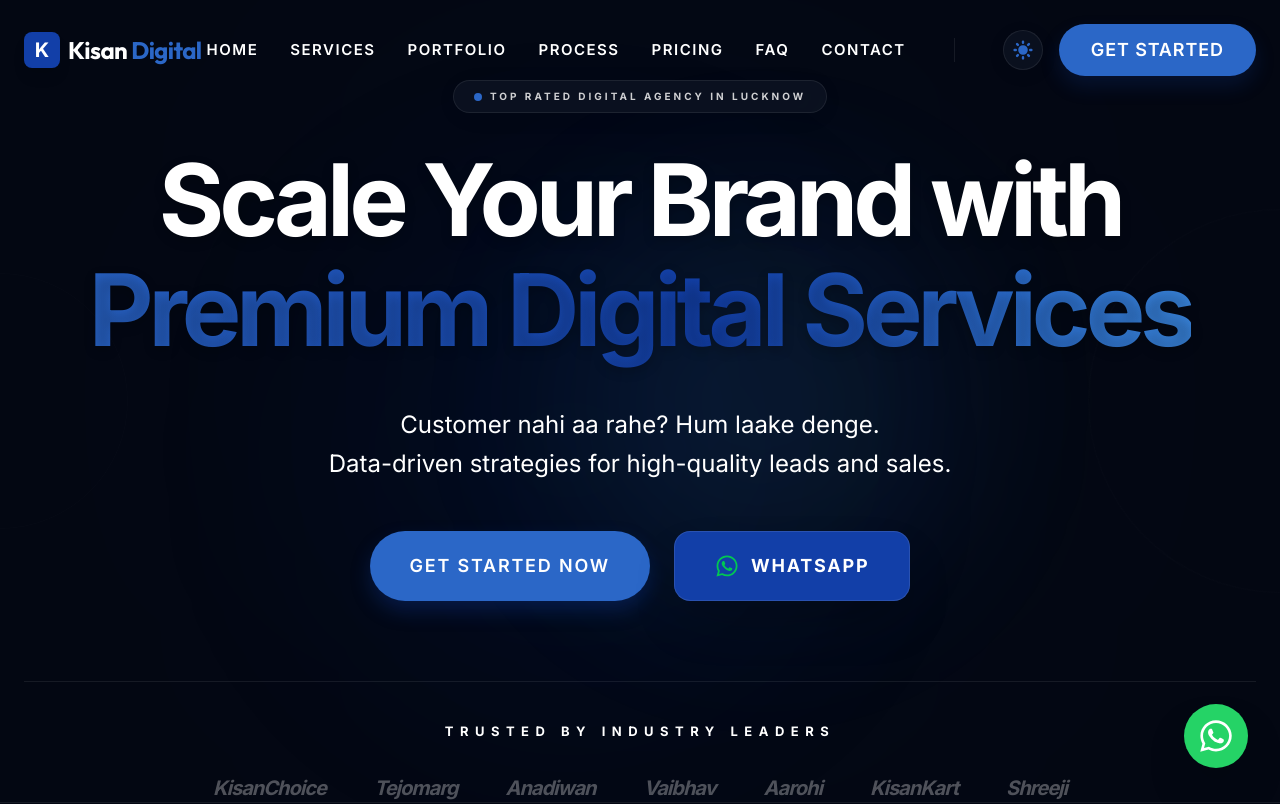
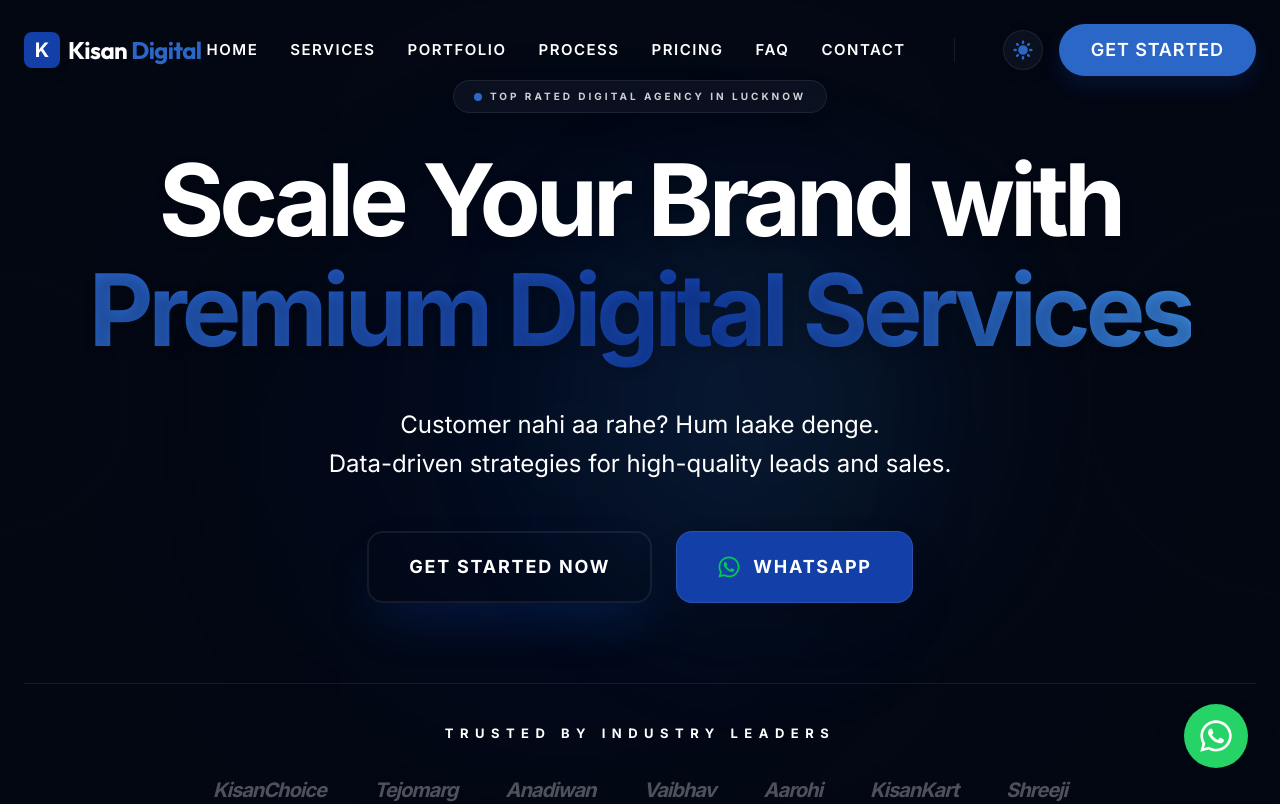
Before and after one commit to saifAnsari732/kisandigital, a React (Vite) app: page / in a window 1280 px wide. Shown: the top 804 px of the page. Built offline with nearby package versions, Linux system fonts and the light colour scheme.

Commit message:
ab kya huaa

```diff
--- a/src/components/Hero.jsx
+++ b/src/components/Hero.jsx
@@ -1,6 +1,7 @@
 import { motion } from 'framer-motion';
 import { FaWhatsapp } from 'react-icons/fa';
 import Button from './UI/Button';
+import { Link } from 'react-router-dom';
 
 const brands = [
   'KisanChoice', 'Tejomarg', 'Anadiwan', 'Vaibhav', 'Aarohi', 'KisanKart', 'Shreeji'
@@ -59,9 +60,9 @@ const Hero = () => {
             transition={{ duration: 0.8, delay: 0.6 }}
             className="flex flex-wrap justify-center gap-6 mb-20"
           >
-            <Button className="px-10 py-5 text-lg uppercase tracking-widest font-black rounded-2xl shadow-2xl shadow-primary/30 hover:scale-105 transition-all">
+            <Link to="/contact" className="px-10 py-5 border-2 border-[var(--border-color)] text-lg uppercase tracking-widest font-black rounded-2xl shadow-2xl shadow-primary/30 hover:scale-105 transition-all">
               Get Started Now
-            </Button>
+            </Link>
             <button
               onClick={handleWhatsApp}
               className="flex items-center gap-3 px-10 py-5 text-lg uppercase tracking-widest font-black bg-[#123FA8] text-white rounded-2xl hoverbg-[#2B67C7] transition-all shadow-2xl border border-white/10"
--- a/src/components/Navbar.jsx
+++ b/src/components/Navbar.jsx
@@ -64,7 +64,7 @@ const Navbar = ({ isDarkMode, setIsDarkMode }) => {
               {isDarkMode ? <HiSun className="text-primary-light text-2xl" /> : <HiMoon className="text-primary-light text-2xl" />}
             </button>
 
-            <Button  variant="primary" className="px-6 py-2.5 text-lg uppercase tracking-wider font-bold rounded-full">
+            <Button onClick={() => window.location.href = "#pricing"}  variant="primary" className="px-6 py-2.5 text-lg uppercase tracking-wider font-bold rounded-full">
               Get Started
             </Button>
           </div>
```
